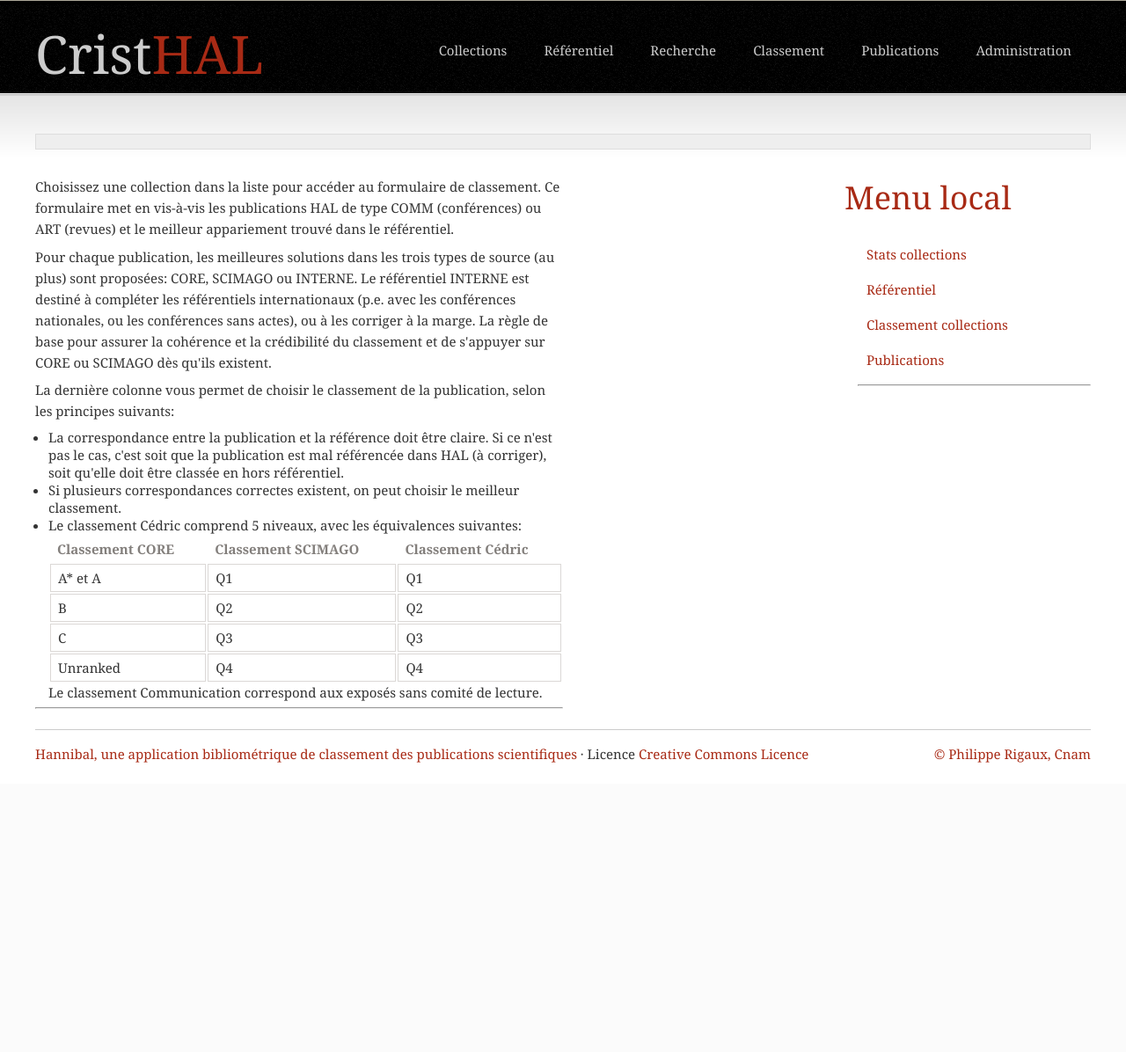
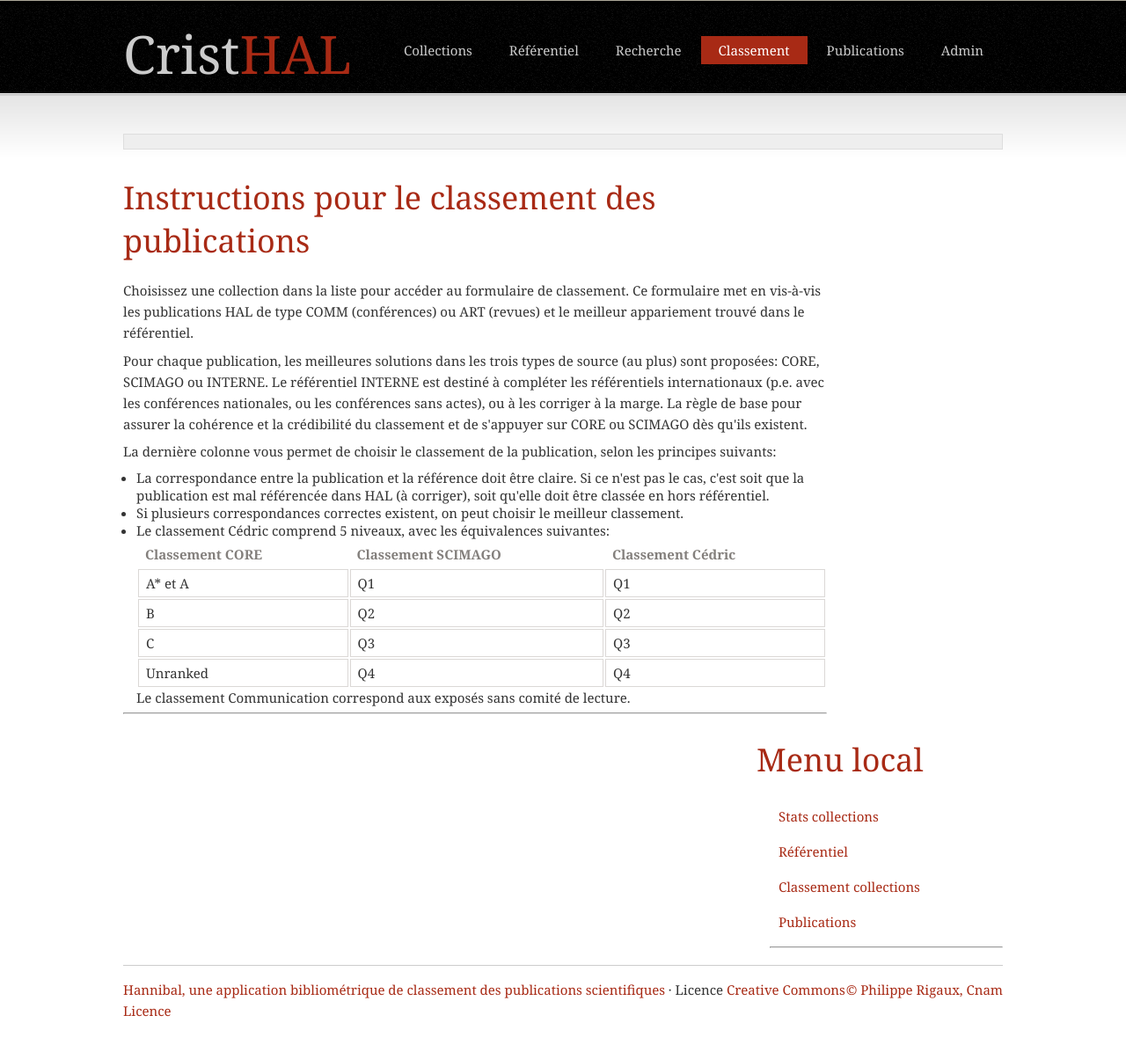
Before and after one commit to cedric-cnam/cristhal, a Django app: page /instructions/ in a window 1280 px wide. Shown: the whole page at 88% size. Before the commit the page ends 867 px from the top, so only its background shows below. Run offline with Django 3.2, Linux system fonts and the light colour scheme; the visitor is signed in with stand-in values (Sample User, id 1); data that the repository does not hold is empty.

Commit message:
Réglage des menus

```diff
--- a/publis/views.py
+++ b/publis/views.py
@@ -132,7 +132,8 @@ def instructions(request):
                "collections": Collection.objects.all(),
                "sources": Source.objects.all(),
                "types_sources": CHOIX_SOURCES,
-                  "menu_local": menu_local("classement")
+                  "menu_local": menu_local("classement"),
+                    "sous_menu" : "classement",
                 }
     return render(request, 'publis/instructions.html', context)
 
--- a/static/css/style.css
+++ b/static/css/style.css
@@ -44,7 +44,7 @@ time, mark, audio, video
 
 body {
     font-family: 'Montserrat';
-    font: 1.2em Georgia, "Times New Roman",  Sans-Serif;
+    font: 1.1em Georgia, "Times New Roman",  Sans-Serif;
     font-size: 15px;
     color: var(--text);
     background-color: var(--gris-tres-clair);
@@ -64,7 +64,12 @@ p  { margin: 5px 0 15px; line-height: 1.6em; }
 
 /* Blocs principal */
 
-.main { margin: 0 auto; width: 1200px; }
+.main { margin: 0 auto; width: 1000px; }
+
+
+div {
+    margin: 0 0 0.8em 0;
+}
 
 p {
     margin: 0 0 0.5em 0;
@@ -110,7 +115,7 @@ padding: 15px 0 1px 20px;
 border: 1px solid #dedede; font-size: 1.3em;
 background: #eee; margin: 0 0 30px; }
 
-#left { float: left; width: 600px; margin: 0 0 15px; }
+#left { float: left; width: 800px; margin: 0 0 15px; }
 
 #right { float: right; width: 280px; }
 #right h3 { border-bottom: 1px solid #ccc; margin: 0 0 10px; }
--- a/templates/layout.html
+++ b/templates/layout.html
@@ -37,15 +37,15 @@
     <li><a href="{% url 'publis:publications' %}">Publications</a></li>
    {% endif %}
 {% if user.is_superuser %}
-        <li><a href="{% url 'admin:index'  %}">Administration</a></li>
+        <li><a href="{% url 'admin:index'  %}">Admin</a></li>
 {% endif %}
   </ul>
-
 
       <div id="intro">
       </div>
 
   <div id="left">
+        <h2 >{{ titre }}</h2>
 
             {% block content %}{% endblock content %}
       </div>
```
